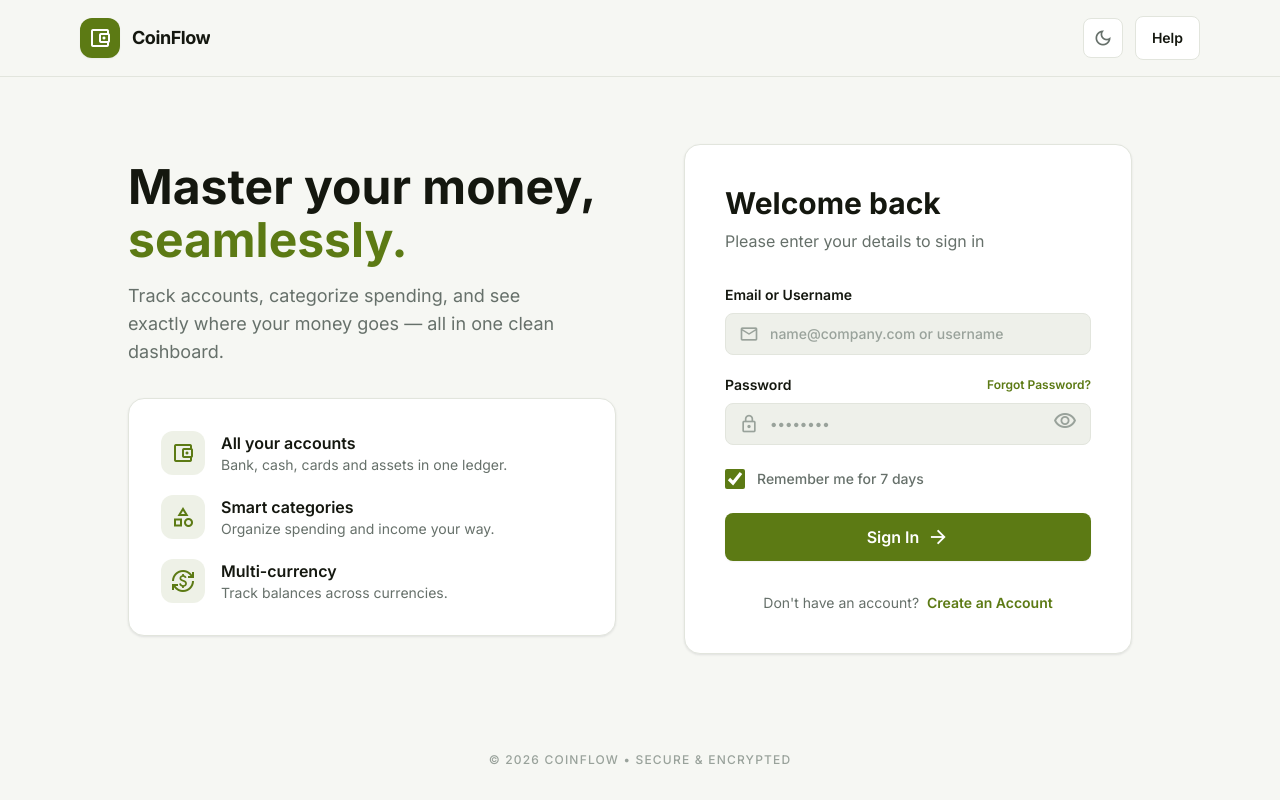
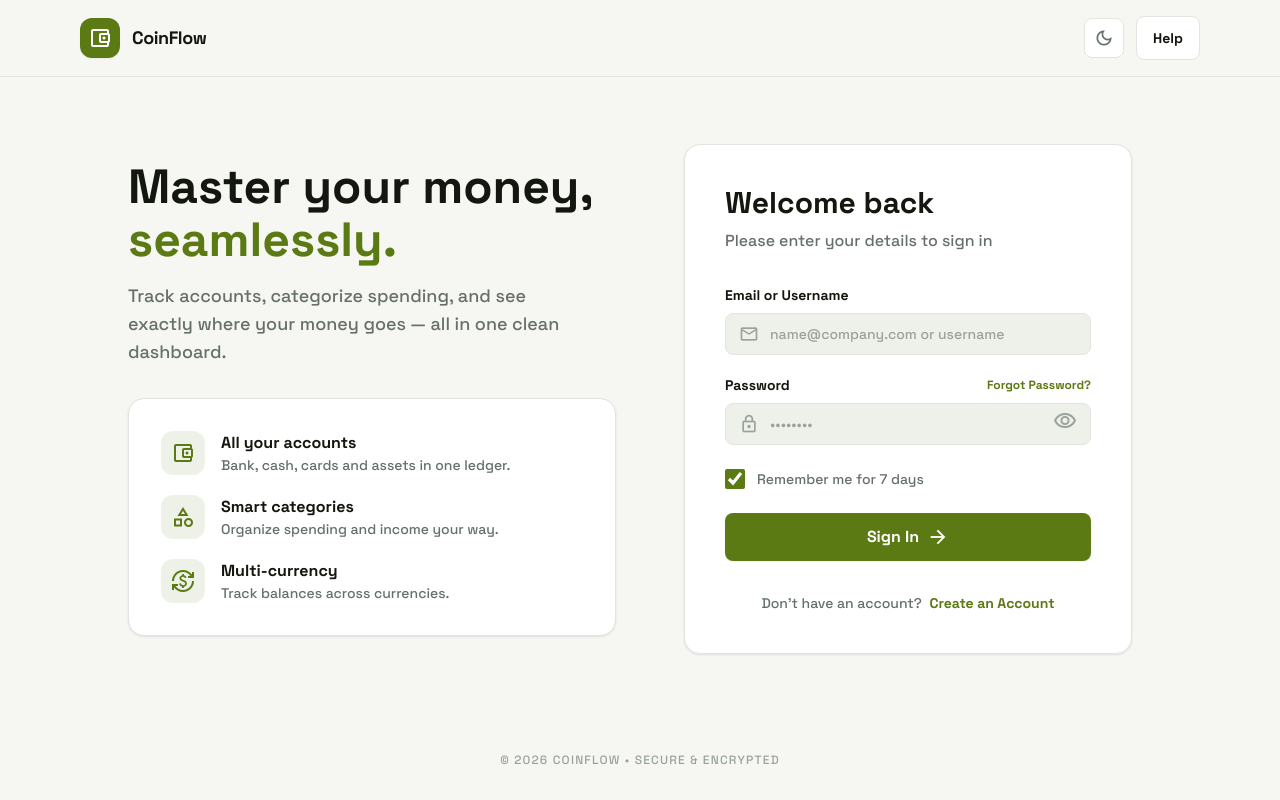
Before and after one commit to carlosnapolesdev/coin-app, a Vue app: page /login in a window 1280 px wide. Built offline with nearby package versions, Linux system fonts and the light colour scheme; no server answers.

Commit message:
feat(design-system): introduce Space Grotesk display face and tabular figures

```diff
--- a/index.html
+++ b/index.html
@@ -6,7 +6,7 @@
     <meta name="viewport" content="width=device-width, initial-scale=1.0" />
     <title>CoinFlow - Personal Dashboard</title>
     <link href="https://fonts.googleapis.com/css2?family=Material+Symbols+Outlined:wght,FILL@100..700,0..1&display=swap" rel="stylesheet"/>
-    <link href="https://fonts.googleapis.com/css2?family=Inter:wght@400;500;600;700&display=swap" rel="stylesheet"/>
+    <link href="https://fonts.googleapis.com/css2?family=Inter:wght@400;500;600;700&family=Space+Grotesk:wght@500;700&display=swap" rel="stylesheet"/>
     <script>
       // Apply the saved theme before paint to avoid a flash of the wrong theme.
       (function () {
--- a/src/components/dashboard/Dashboard.vue
+++ b/src/components/dashboard/Dashboard.vue
@@ -222,7 +222,7 @@ const goToTransactions = () => router.push({ name: 'transactions' })
           <!-- Monthly spending chart -->
           <AppCard class="flex flex-col lg:col-span-2">
             <div class="mb-4 flex items-center justify-between">
-              <h2 class="text-sm font-bold text-content">Monthly Spending by Category</h2>
+              <h2 class="font-display text-sm font-bold text-content">Monthly Spending by Category</h2>
               <span class="text-xs font-semibold uppercase tracking-wide text-faint">{{ currentMonthLabel }}</span>
             </div>
 
@@ -284,7 +284,7 @@ const goToTransactions = () => router.push({ name: 'transactions' })
         <!-- Recent transactions -->
         <AppCard padding="none">
           <div class="flex items-center justify-between border-b border-line px-6 py-4">
-            <h2 class="text-sm font-bold text-content">Recent Transactions</h2>
+            <h2 class="font-display text-sm font-bold text-content">Recent Transactions</h2>
             <button class="text-sm font-semibold text-primary hover:underline" @click="goToTransactions">View all</button>
           </div>
 
@@ -323,7 +323,7 @@ const goToTransactions = () => router.push({ name: 'transactions' })
                   <td class="px-6 py-3 text-sm text-muted">{{ t.categoryName || '—' }}</td>
                   <td class="px-6 py-3 text-sm text-muted">{{ t.accountName }}</td>
                   <td class="px-6 py-3 text-sm text-faint">{{ formatDate(t.effectiveDate) }}</td>
-                  <td class="px-6 py-3 text-right text-sm font-bold" :class="t.type === 'INCOME' ? 'text-success' : 'text-danger'">
+                  <td class="px-6 py-3 text-right text-sm font-bold tabular-nums" :class="t.type === 'INCOME' ? 'text-success' : 'text-danger'">
                     {{ t.type === 'INCOME' ? '+' : '-' }}{{ formatMoney(t.amount) }}
                   </td>
                 </tr>
--- a/src/components/dashboard/TransactionsView.vue
+++ b/src/components/dashboard/TransactionsView.vue
@@ -227,15 +227,15 @@ const parseTags = (tags: string | null) =>
                     </AppBadge>
                   </td>
 
-                  <td class="px-4 py-3 text-right font-bold">
+                  <td class="px-4 py-3 text-right font-bold tabular-nums">
                     <span v-if="t.type === 'EXPENSE'" class="text-danger">{{ formatAmount(t.amount) }}</span>
                   </td>
 
-                  <td class="px-4 py-3 text-right font-bold">
+                  <td class="px-4 py-3 text-right font-bold tabular-nums">
                     <span v-if="t.type === 'INCOME'" class="text-success">{{ formatAmount(t.amount) }}</span>
                   </td>
 
-                  <td v-if="selectedAccountId" class="px-4 py-3 text-right font-bold">
+                  <td v-if="selectedAccountId" class="px-4 py-3 text-right font-bold tabular-nums">
                     <span
                       v-if="t.balance !== null && t.balance !== undefined"
                       :class="t.balance >= 0 ? 'text-content' : 'text-danger'"
--- a/src/components/ui/PageHeader.vue
+++ b/src/components/ui/PageHeader.vue
@@ -9,7 +9,7 @@ withDefaults(defineProps<{ title: string; subtitle?: string; sticky?: boolean }>
     :class="sticky ? 'sticky top-0 z-30' : ''"
   >
     <div class="min-w-0">
-      <h1 class="truncate text-2xl font-bold tracking-tight text-content">{{ title }}</h1>
+      <h1 class="truncate font-display text-2xl font-bold tracking-tight text-content">{{ title }}</h1>
       <p v-if="subtitle" class="mt-0.5 text-sm text-muted">{{ subtitle }}</p>
     </div>
     <div v-if="$slots.actions" class="flex flex-wrap items-center gap-3">
--- a/src/style.css
+++ b/src/style.css
@@ -69,7 +69,7 @@
     /* Raw vars (not @apply) so the base layer never depends on a config color utility. */
     background-color: rgb(var(--color-bg));
     color: rgb(var(--color-content));
-    @apply font-display antialiased;
+    @apply font-body antialiased;
   }
 
   /* Native controls follow the brand */
--- a/tailwind.config.js
+++ b/tailwind.config.js
@@ -44,7 +44,8 @@ export default {
         info: token("--color-info"),
       },
       fontFamily: {
-        display: ["Inter", "sans-serif"],
+        display: ["Space Grotesk", "sans-serif"],
+        body: ["Inter", "sans-serif"],
       },
       boxShadow: {
         card: "0 1px 2px 0 rgb(15 23 42 / 0.04), 0 1px 3px 0 rgb(15 23 42 / 0.06)",
```
